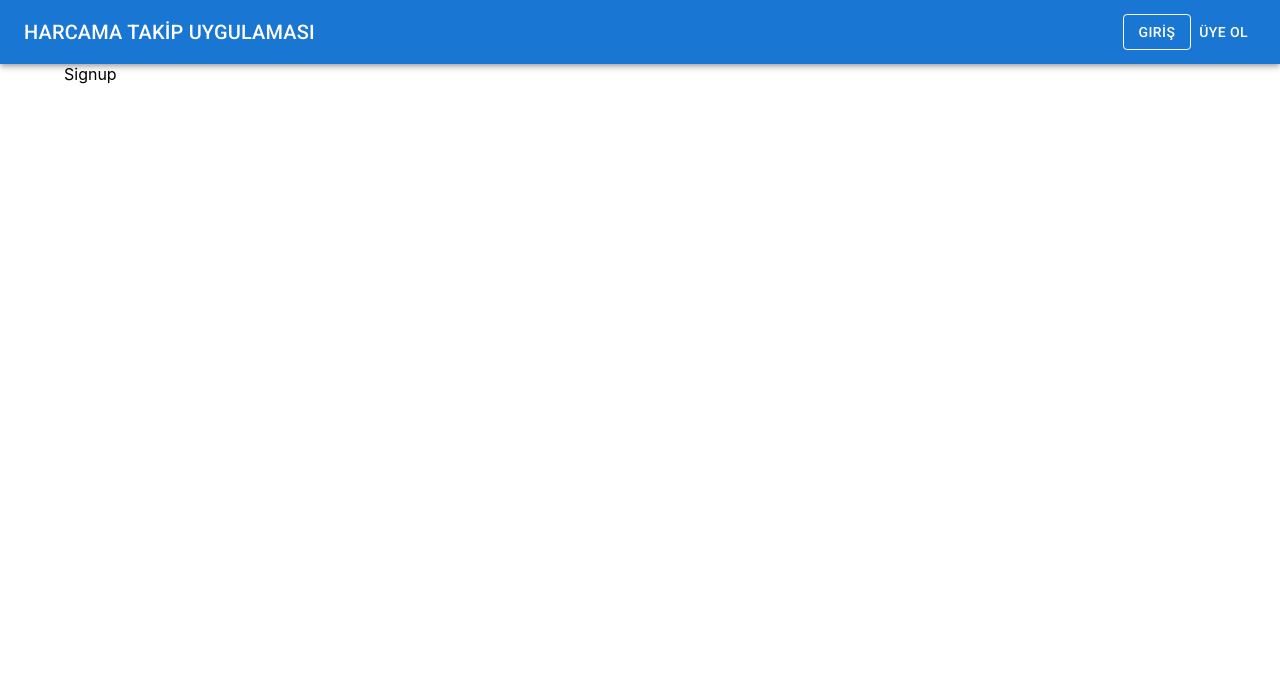
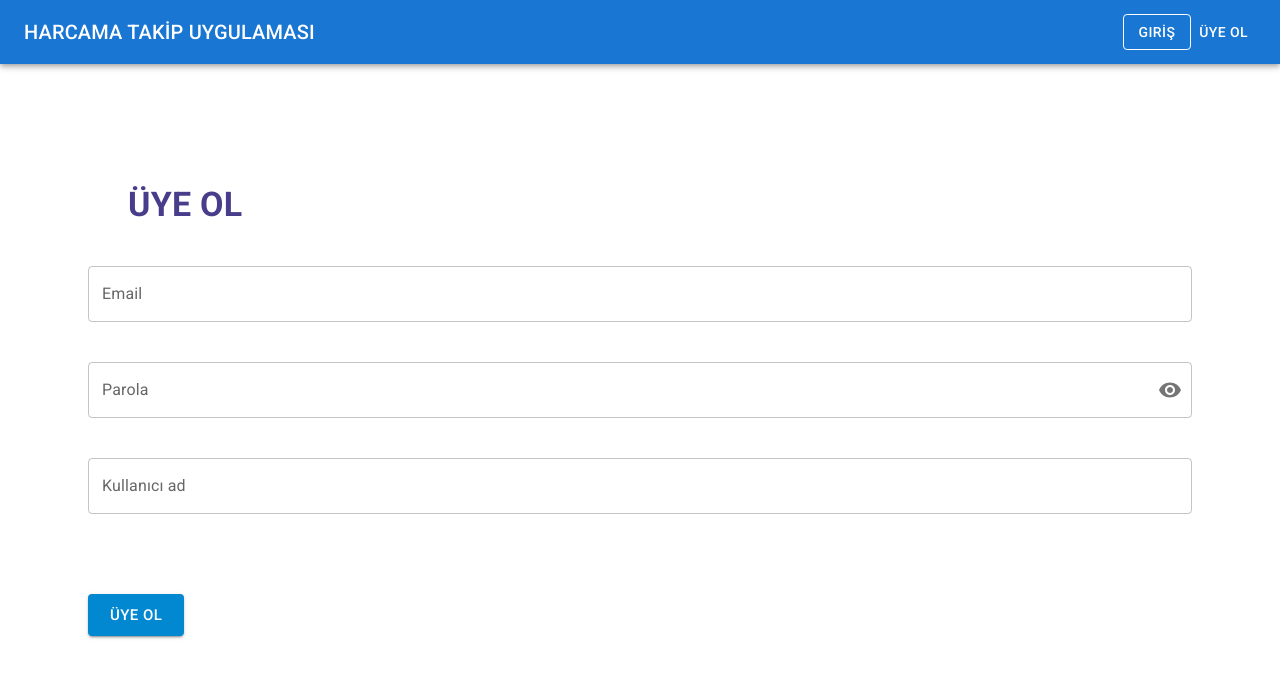
Before and after one commit to FatmanurGebesoglu/Harcama-Takip-Uygulamasi, a React (Create React App) app: page /signup in a window 1280 px wide. Shown: the top 678 px of the page. Built offline with nearby package versions, Linux system fonts and the light colour scheme.

Commit message:
Signup page edited

```diff
--- a/src/pages/Signup/Signup.js
+++ b/src/pages/Signup/Signup.js
@@ -1,7 +1,71 @@
 import './Signup.module.css'
 
+
+import {Container, Typography, Button, FormControl, OutlinedInput, InputLabel, InputAdornment, IconButton} from '@mui/material'
+import { useState } from 'react'
+import {Visibility, VisibilityOff} from '@mui/icons-material'
+
 export default function Signup() {
+
+    const [values,setValues]= useState({
+        email:'',
+        password:'',
+        showPassword:false,
+        userName:''
+    })
+
+    //prop ile hangi form kontrol değiştiğini bulacak
+    //event ile değişen veriyi bulacak
+    const handleChange=(prop)=>(event)=>{
+            setValues({
+                ...values,[prop]: event.target.value
+            })
+    }
+
+    const handleSubmit = (e)=>{
+        e.preventDefault();
+        console.log(values);
+    }
+
+    const handleClickShowPassword=()=>{
+        setValues({
+            ...values,showPassword: !values.showPassword
+        })
+    }
+
   return (
-    <div>Signup</div>
+    <Container>
+        <form onSubmit={handleSubmit}>
+            <Typography sx={{mt:15, ml:5, fontWeight:'bold'}} variant="h4" color="darkslateblue">
+                ÜYE OL
+            </Typography>
+
+            <FormControl fullWidth sx={{mt:5}}>
+                <InputLabel htmlFor="email">Email</InputLabel>
+                <OutlinedInput id="email" label="Email" value={values.email} onChange={handleChange('email')}/>
+            </FormControl>
+
+            <FormControl fullWidth sx={{mt:5}}>
+                <InputLabel htmlFor="email">Parola</InputLabel>
+                <OutlinedInput type={values.showPassword ? 'text': 'password'} id="parola" label="Parola" value={values.password} onChange={handleChange('password')} endAdornment={
+                    <InputAdornment position='end'>
+                        <IconButton aria-label='Toggle password' onClick={handleClickShowPassword} edge="end">
+                            {values.showPassword ? <VisibilityOff/>: <Visibility/> }
+                        </IconButton>
+                    </InputAdornment>
+                }/>
+            </FormControl>
+
+            <FormControl fullWidth sx={{my:5}}>
+                <InputLabel htmlFor="user-name">Kullanıcı ad</InputLabel>
+                <OutlinedInput id="user-name" label="Kullanıcı ad" value={values.userName} onChange={handleChange('userName')}/>
+            </FormControl>
+
+
+            <Button variant='contained' type='submit' color='info' size='large' sx={{mt:5}}>
+                ÜYE OL
+            </Button>
+        </form>
+    </Container>
   )
 }
```
